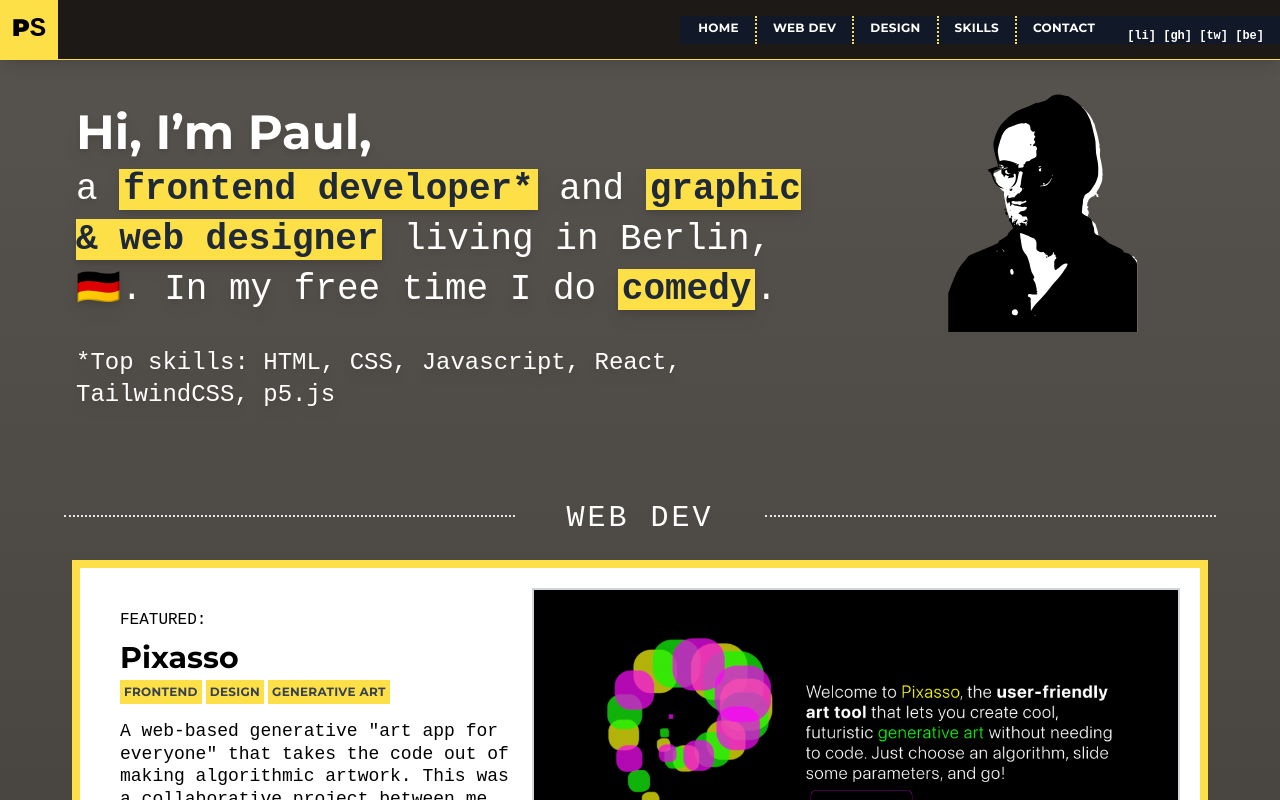
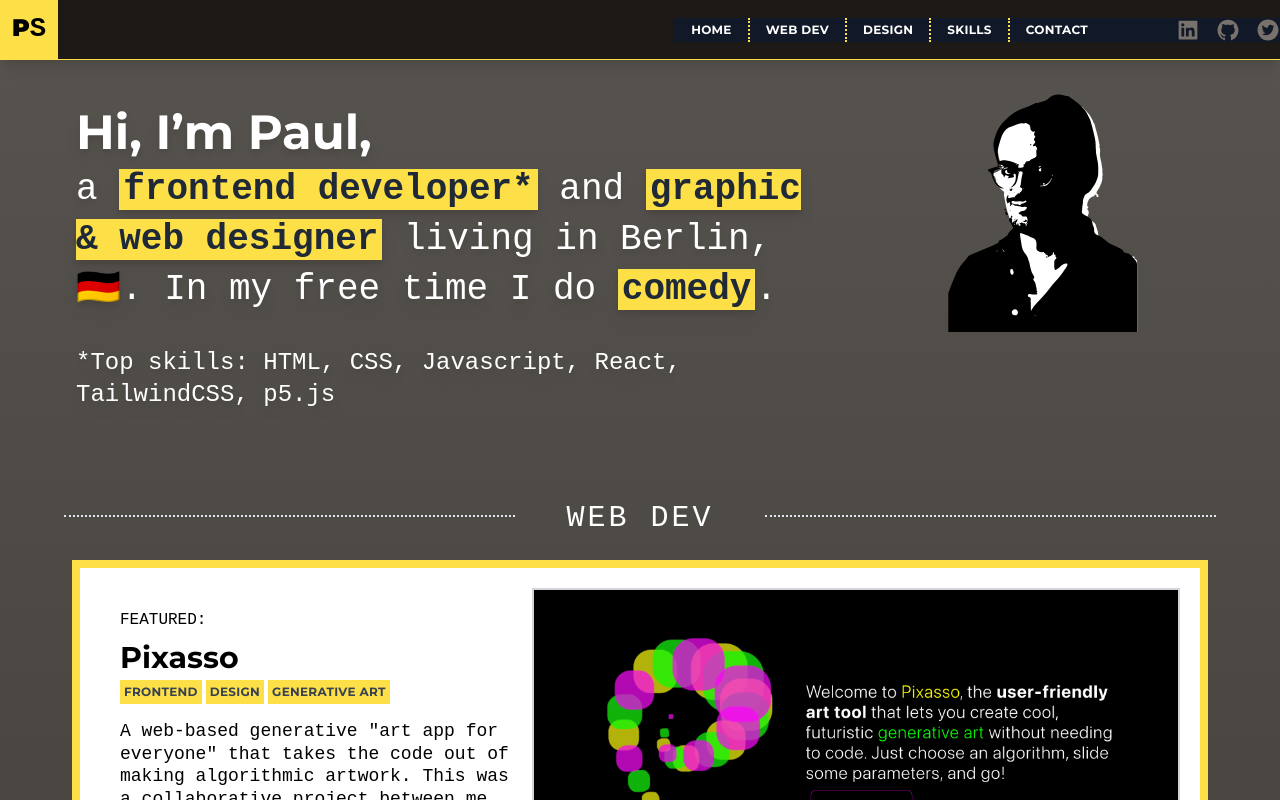
Before and after one commit to paulsalamone/portfolio, a React (Create React App) app: page / in a window 1280 px wide. Shown: the top 800 px of the page. Built offline with nearby package versions, Linux system fonts and the light colour scheme.

Commit message:
add social media icons to top nav

```diff
--- /dev/null
+++ b/src/components/TopIcons.js
@@ -0,0 +1,27 @@
+import {
+  AiFillTwitterCircle as Twitter,
+  AiFillGithub as GitHub,
+  AiFillLinkedin as LinkedIn,
+} from "react-icons/ai";
+
+export default function TopIcons() {
+  return (
+    <>
+      <div
+        class="flex flex-row justify-around w-[80px] ] text-2xl text-stone-500 mr-8
+
+	  "
+      >
+        <a href="https://www.linkedin.com/in/paul-m-salamone/">
+          <LinkedIn class="hover:text-white mx-2 " />
+        </a>
+        <a href="https://github.com/paulsalamone">
+          <GitHub class="hover:text-white  mx-2" />
+        </a>
+        <a href="https://twitter.com/paulsaladev">
+          <Twitter class="hover:text-white  mx-2" />
+        </a>
+      </div>
+    </>
+  );
+}
--- a/src/components/TopNav.js
+++ b/src/components/TopNav.js
@@ -1,4 +1,5 @@
 import { HashLink as Link } from "react-router-hash-link";
+import TopIcons from "./TopIcons";
 
 const TopNav = () => {
   return (
@@ -66,14 +67,16 @@ const TopNav = () => {
                 <a
                   href="#contact"
                   class="text-white font-heading text-xs mx-4 py-1 uppercase tracking-wide border-solid border-b-[1px] border-gray-900 hover:border-yellow-300 hover:text-yellow-300
-				transition-all"
+				transition-all
+        mr-20
+        "
                 >
                   Contact
                 </a>
               </Link>
             </div>
-            <div class="text-white text-xs align-middle pt-3 px-4">
-              [li] [gh] [tw] [be]
+            <div>
+              <TopIcons />
             </div>
           </div>
         </nav>
```
